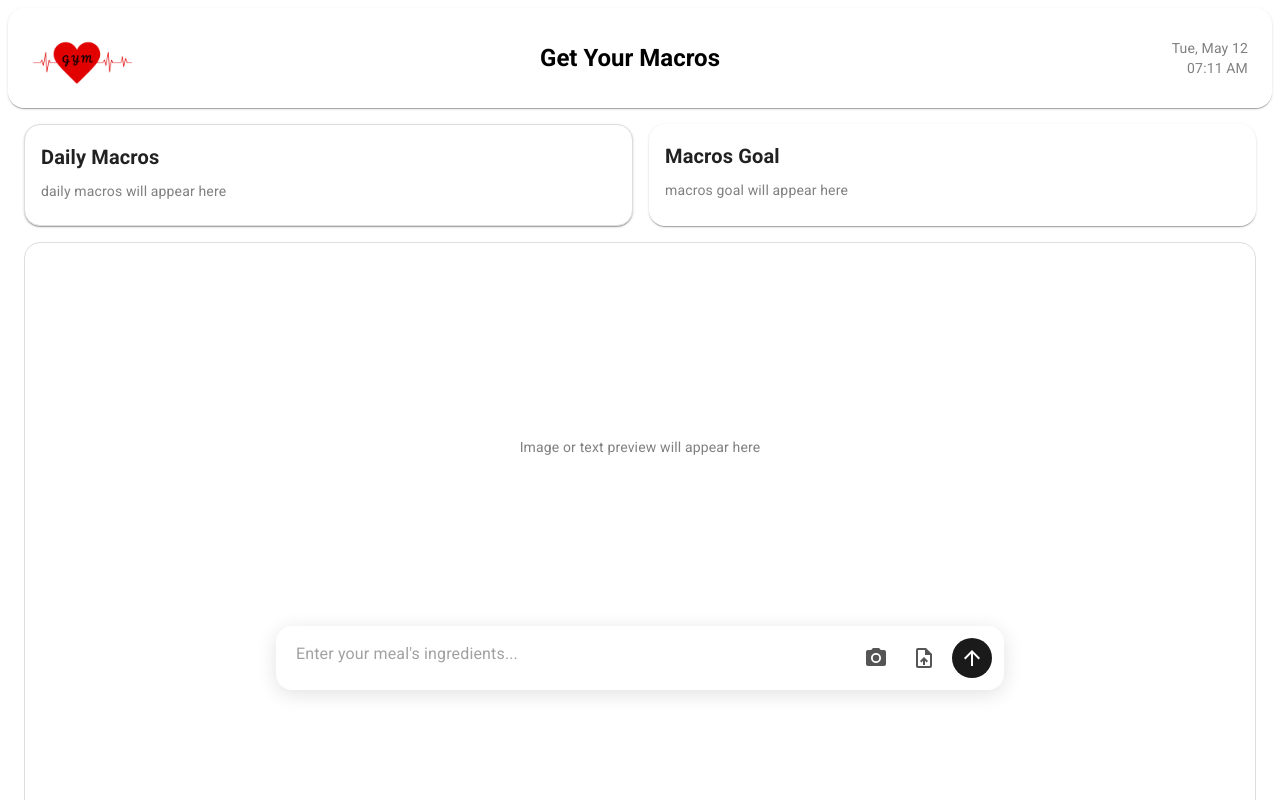
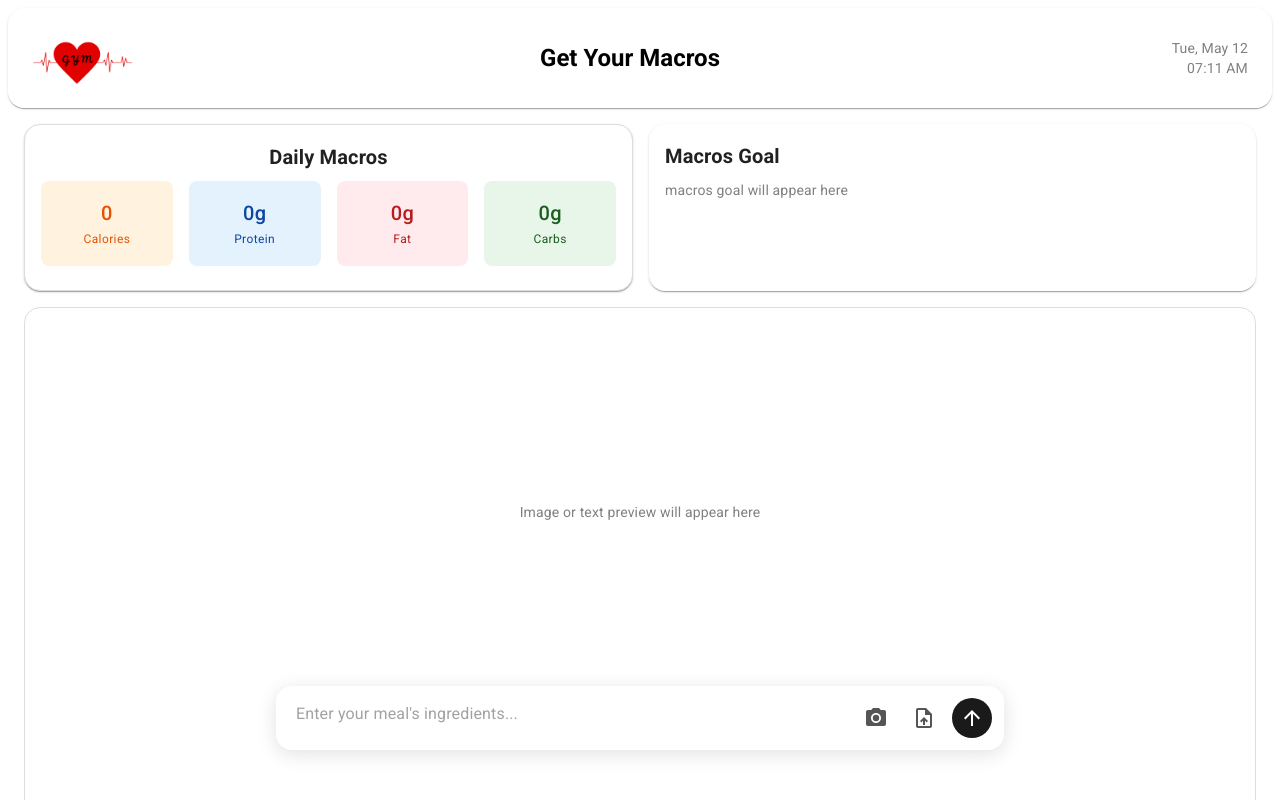
Before and after one commit to tanbirbhandal/macros-app, a React (Vite) app in the folder macros-frontend/: page / in a window 1280 px wide. Shown: the top 800 px of the page. Built offline with nearby package versions, Linux system fonts and the light colour scheme; no server answers.

Commit message:
Daily macros -- WIP

```diff
--- a/macros-frontend/src/App.jsx
+++ b/macros-frontend/src/App.jsx
@@ -13,6 +13,7 @@ export default function App() {
   const [error, setError] = useState('');
   const [previewUrl, setPreviewUrl] = useState(null);
   const [previewText, setPreviewText] = useState(null);
+  const [dailyMacros, setDailyMacros] = useState({ calories: 0, protein: 0, fat: 0, carbs: 0 })
 
   async function handleUpload(file) {
     if (!file) return;
@@ -57,7 +58,7 @@ export default function App() {
     <>
     <Header />
       <Box sx={{ display: 'flex', gap: 2, p: 2 }}>
-        <DailyMacros />
+        <DailyMacros dailyMacros={dailyMacros}/>
         <MacrosGoal />
       </Box>
       <main style={{ paddingBottom: '100px' }}>
--- a/macros-frontend/src/components/ChatInput.jsx
+++ b/macros-frontend/src/components/ChatInput.jsx
@@ -29,7 +29,7 @@ export default function ChatInput({ onUpload, onTextSubmit, isLoading }) {
     return (
         <Box sx={{
             position: 'fixed',
-            bottom: 110,
+            bottom: 50,
             left: '50%',
             transform: 'translateX(-50%)',
             width: '55%',
--- a/macros-frontend/src/components/DailyMacros.jsx
+++ b/macros-frontend/src/components/DailyMacros.jsx
@@ -1,15 +1,40 @@
-import { Card, CardContent, Typography } from '@mui/material';
+import { Card, CardContent, Typography, Box } from '@mui/material';
 
-export default function DailyMacros() {
+export default function DailyMacros({ dailyMacros }) {
+    const macros= [
+        { label: 'Calories', value: dailyMacros?.calories ?? 0, unit: '', color: '#FFF3E0', textColor: '#E65100' },
+        { label: 'Protein', value: dailyMacros?.protein ?? 0, unit: 'g', color: '#E3F2FD', textColor: '#0D47A1' },
+        { label: 'Fat', value: dailyMacros?.fat ?? 0, unit: 'g', color: '#FFEBEE', textColor: '#B71C1C' },
+        { label: 'Carbs', value: dailyMacros?.carbs ?? 0, unit: 'g', color: '#E8F5E9', textColor: '#1B5E20' },
+    ]
+
     return (
         <Card sx={{ width: '50%', borderRadius: 4, border: '1px solid #ddd' }}>
             <CardContent>
-                <Typography variant="h6" sx={{ fontWeight: 600, mb: 1 }}>
+                <Typography variant="h6" sx={{ fontWeight: 600, mb: 1, textAlign: 'center' }}>
                     Daily Macros
                 </Typography>
-                <Typography variant="body2" sx={{ color: 'gray' }}>
-                    daily macros will appear here
-                </Typography>
+                <Box sx={{ display: 'flex', gap: 2 }}>
+                    {macros.map((macro) => (
+                        <Box
+                            key={macro.label}
+                            sx={{
+                                flex: 1,
+                                bgcolor: macro.color,
+                                borderRadius: 2,
+                                p: 2,
+                                textAlign: 'center',
+                            }}
+                        >
+                        <Typography variant="h6" sx={{ color: macro.textColor, fontWeight: 500 }}>
+                            {macro.value}{macro.unit}
+                        </Typography>
+                        <Typography variant="caption" sx={{ color: macro.textColor }}>
+                            {macro.label}
+                        </Typography>
+                        </Box>
+                    ))}
+                </Box>
             </CardContent>
         </Card>
     );
```
